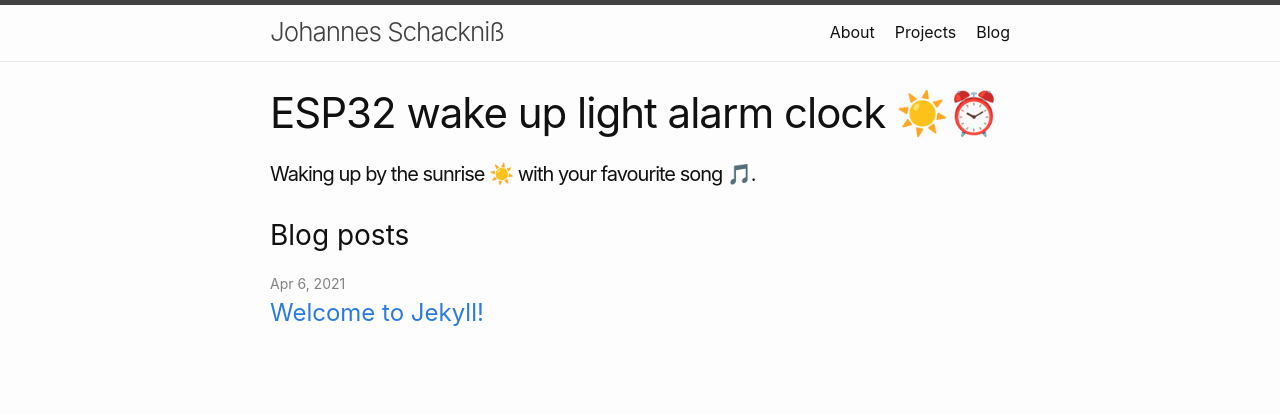
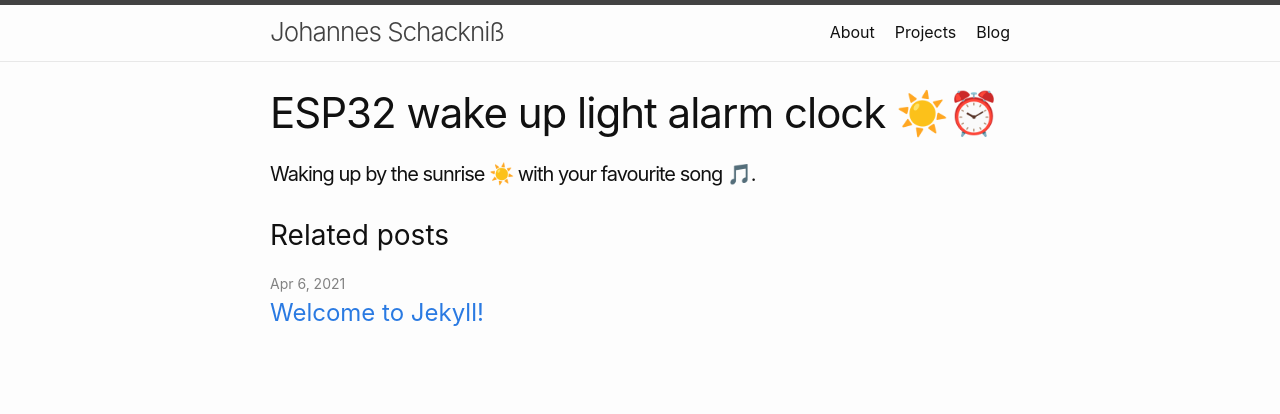
Before and after one commit to schackniss/schackniss.de, a Jekyll site: the page built from _projects/esp32-lichtwecker.md, in a window 1280 px wide. Shown: the top 414 px of the page. Built offline with Jekyll 4.4.1, drawn with Linux system fonts in a browser that asks for light colours.

Commit message:
[Change] layout

```diff
--- a/_layouts/project.html
+++ b/_layouts/project.html
@@ -12,18 +12,18 @@ layout: default
       {{ content }}
     </div>
 
-    <h3 class="post-list-heading">{{ page.list_title | default: "Blog posts" }}</h3>
+    <h3 class="post-list-heading">{{ page.list_title | default: "Related posts" }}</h3>
     <ul class="post-list">
     {% assign filtered_posts = site.posts | where: 'project', page.project %}
       {%- for post in filtered_posts -%}
       <li>
         {%- assign date_format = site.minima.date_format | default: "%b %-d, %Y" -%}
         <span class="post-meta">{{ post.date | date: date_format }}</span>
-        <h3>
+        <h4>
           <a class="post-link" href="{{ post.url | relative_url }}">
             {{ post.title | escape }}
           </a>
-        </h3>
+        </h4>
         {%- if site.show_excerpts -%}
           {{ post.excerpt }}
         {%- endif -%}
```
